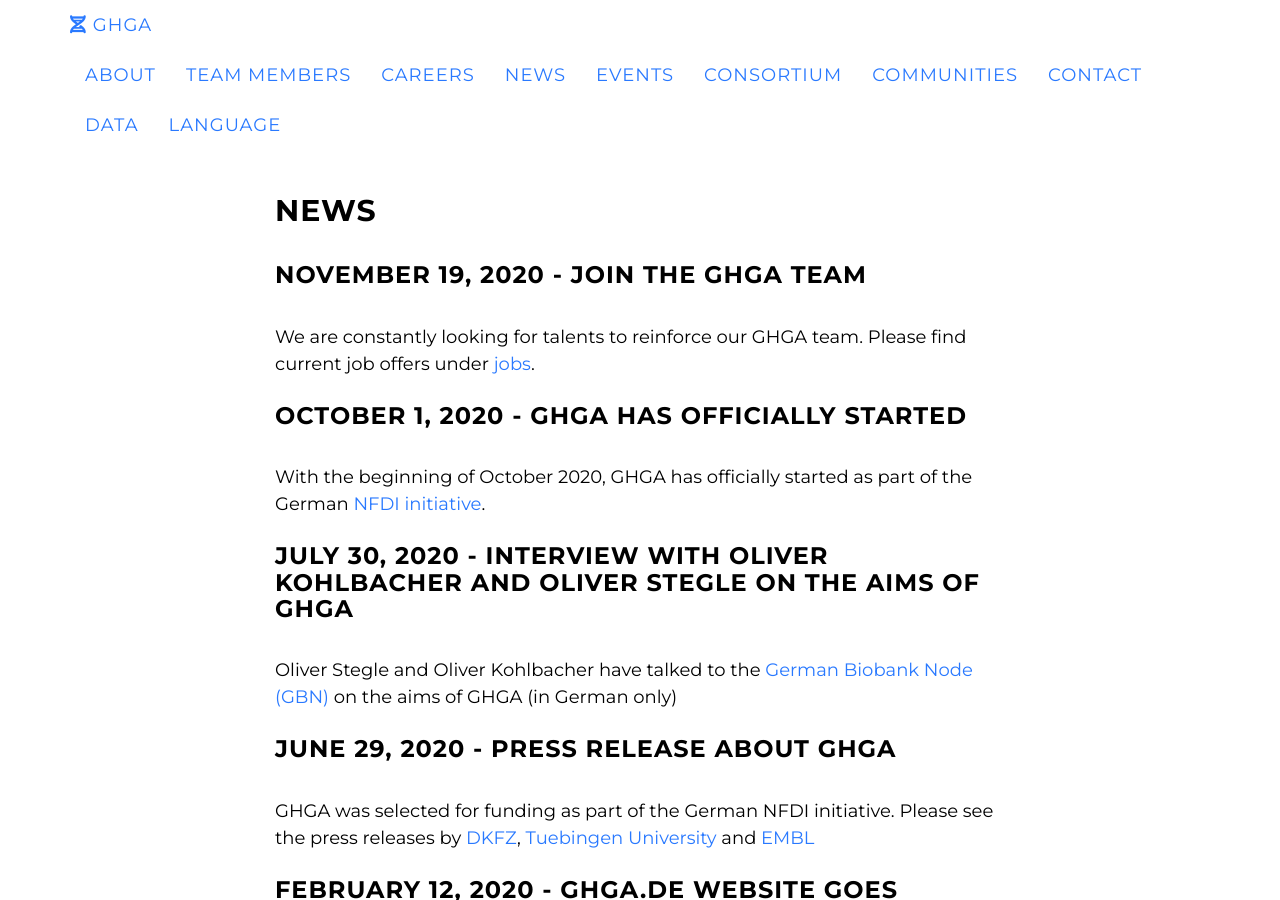
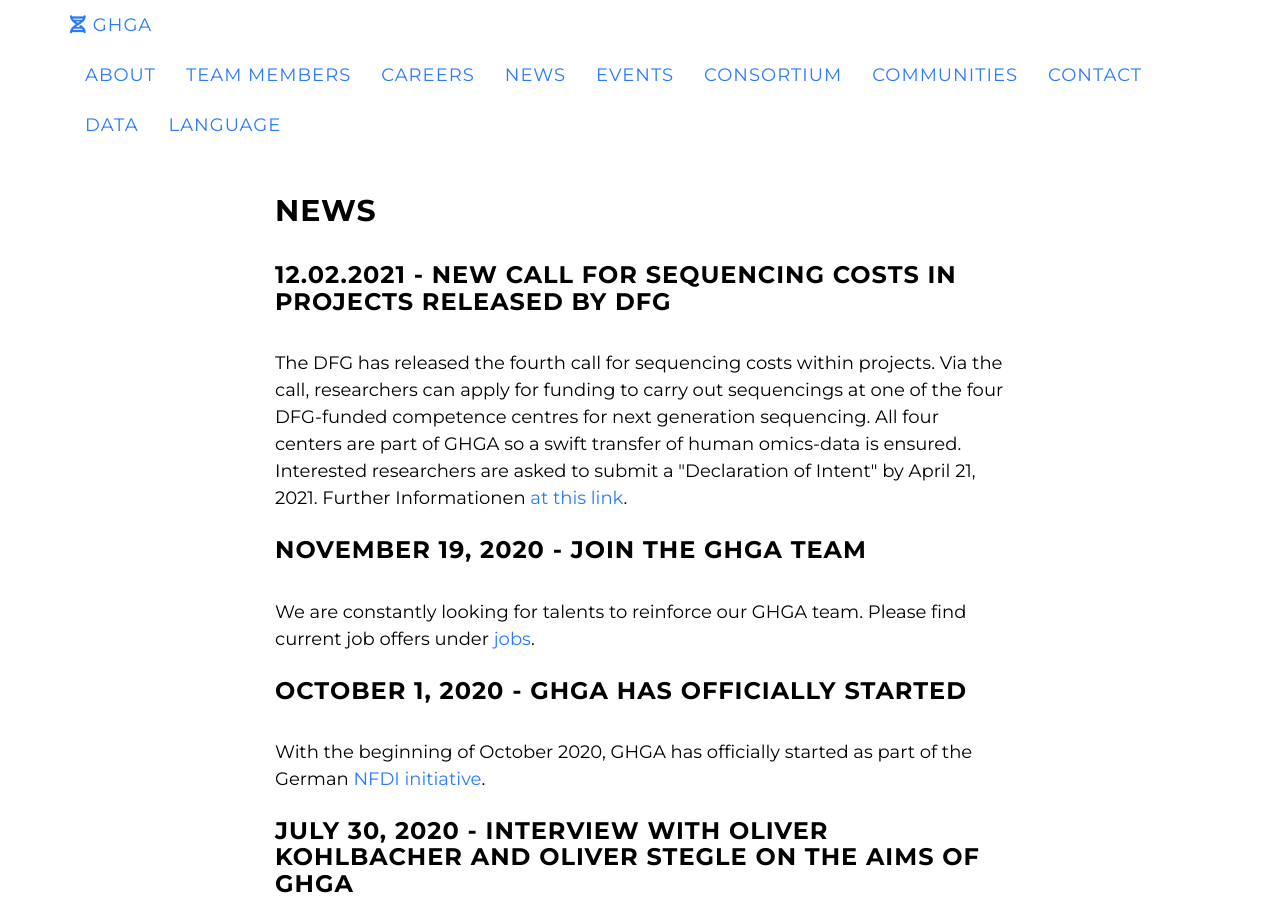
Before and after one commit to ghga-de/online, a Jekyll site: the page built from index.html, in a window 1280 px wide and 900 px high, scrolled down 4059 px. Built offline with Jekyll 4.4.1, drawn with Linux system fonts in a browser that asks for light colours; nearby versions of some CDN libraries; a script that is not in the unit is left out.

Commit message:
Added one news item (DFG Seq Centers)

```diff
--- a/_includes/news.html
+++ b/_includes/news.html
@@ -4,7 +4,8 @@
             <div class="container">
                 <div class="col-lg-8 col-lg-offset-2">
                     <h2 data-i18n="news.title"></h2>
-
+                    <h3 data-i18n="news.item6.title"></h3>
+                    <p data-i18n="[html]news.item6.content"></p>
                     <h3 data-i18n="news.item5.title"></h3>
                     <p data-i18n="[html]news.item5.content"></p>
                     <h3 data-i18n="news.item4.title"></h3>
--- a/assets/locales/de/translation.json
+++ b/assets/locales/de/translation.json
@@ -27,6 +27,10 @@
   "news": {
     "navTitle": "Neues",
     "title": "Neuigkeiten",
+    "item6": {
+      "title": "12.02.2021 - Neue DFG-Ausschreibung für Sequenzierkosten in Projekten",
+      "content": "Die DFG ermöglicht schreibt erneut Mittel für die Finanzierung von Sequenzierkosten in Forschungsprojekten aus.  Im Rahmen der Ausschreibung können Sequenzierungen beantragt werden, die dann an einem der vier DFG-Sequenzierzentren durchgeführt werden. Alle vier Sequenzierzentren sind Mitglied in GHGA, somit ist eine Integration von humanen Genomdaten in die GHGA-Infrastruktur sicher gestellt. Bis zum 21. April 2021 muss eine \"Declaration of Intent\" eingereicht werden. Weitere Informationen <a href=\"https://www.dfg.de/foerderung/info_wissenschaft/2021/info_wissenschaft_21_14/index.html\" target=\"_blank\">unter diesem Link</a>."
+    },
     "item5": {
       "title": "18.11.2020 - Positionen für IT-Spezialisten bei GHGA",
       "content": "Wir sind permanent auf der Suche nach neuen Talenten zur Verstärkung unseres Teams. Aktuelle Stellenausschreibungen im Rahmen von GHGA siehe <a href=\"#jobs\">Jobs</a>."
--- a/assets/locales/en/translation.json
+++ b/assets/locales/en/translation.json
@@ -47,6 +47,10 @@
   "news": {
     "navTitle": "News",
     "title": "News",
+    "item6": {
+      "title": "12.02.2021 - New Call for Sequencing Costs in Projects released by DFG",
+      "content": "The DFG has released the fourth call for sequencing costs within projects. Via the call, researchers can apply for funding to carry out sequencings at one of the four DFG-funded competence centres for next generation sequencing. All four centers are part of GHGA so a swift transfer of human omics-data is ensured. Interested researchers are asked to submit a  \"Declaration of Intent\"  by April 21, 2021. Further Informationen <a href=\"https://www.dfg.de/foerderung/info_wissenschaft/2021/info_wissenschaft_21_14/index.html\" target=\"_blank\">at this link</a>."
+    },
     "item5": {
       "title": "November 19, 2020 - Join the GHGA Team",
       "content": "We are constantly looking for talents to reinforce our GHGA team. Please find current job offers under <a href=\"#jobs\">jobs</a>."
```
